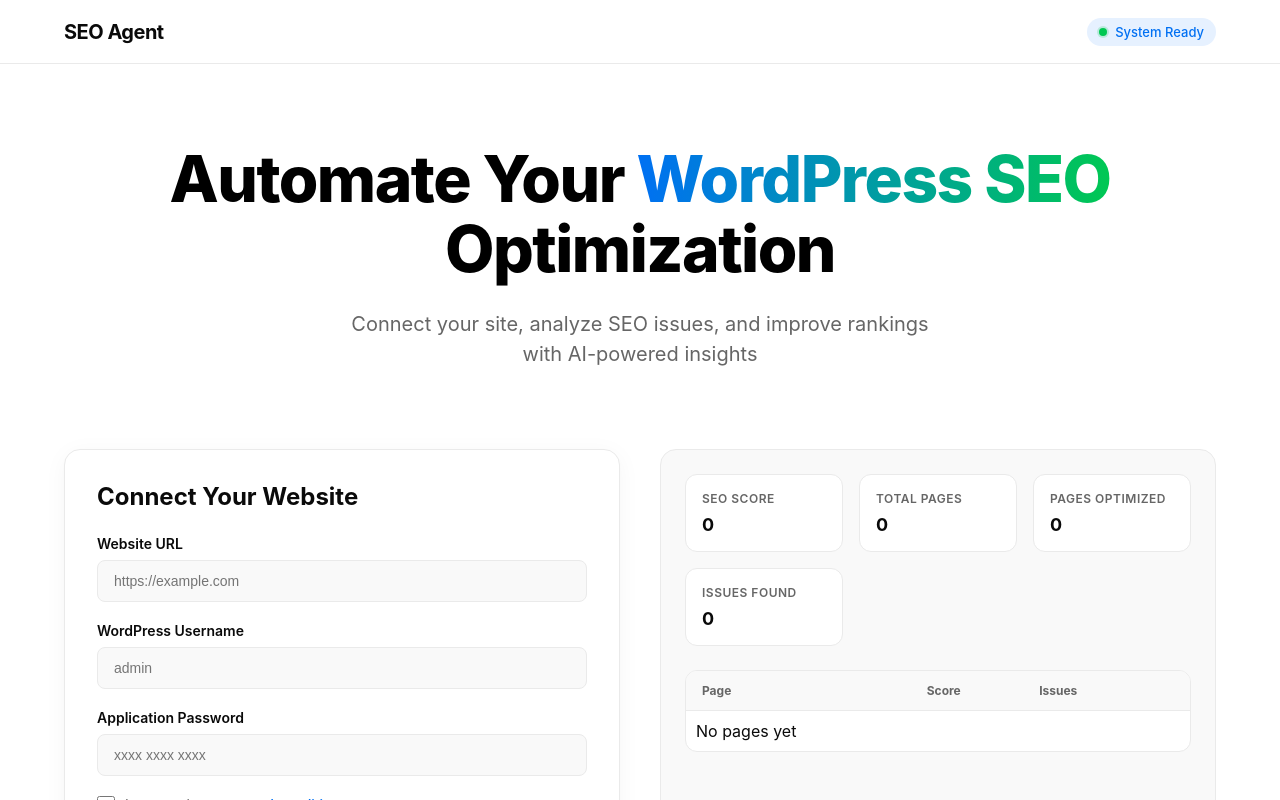
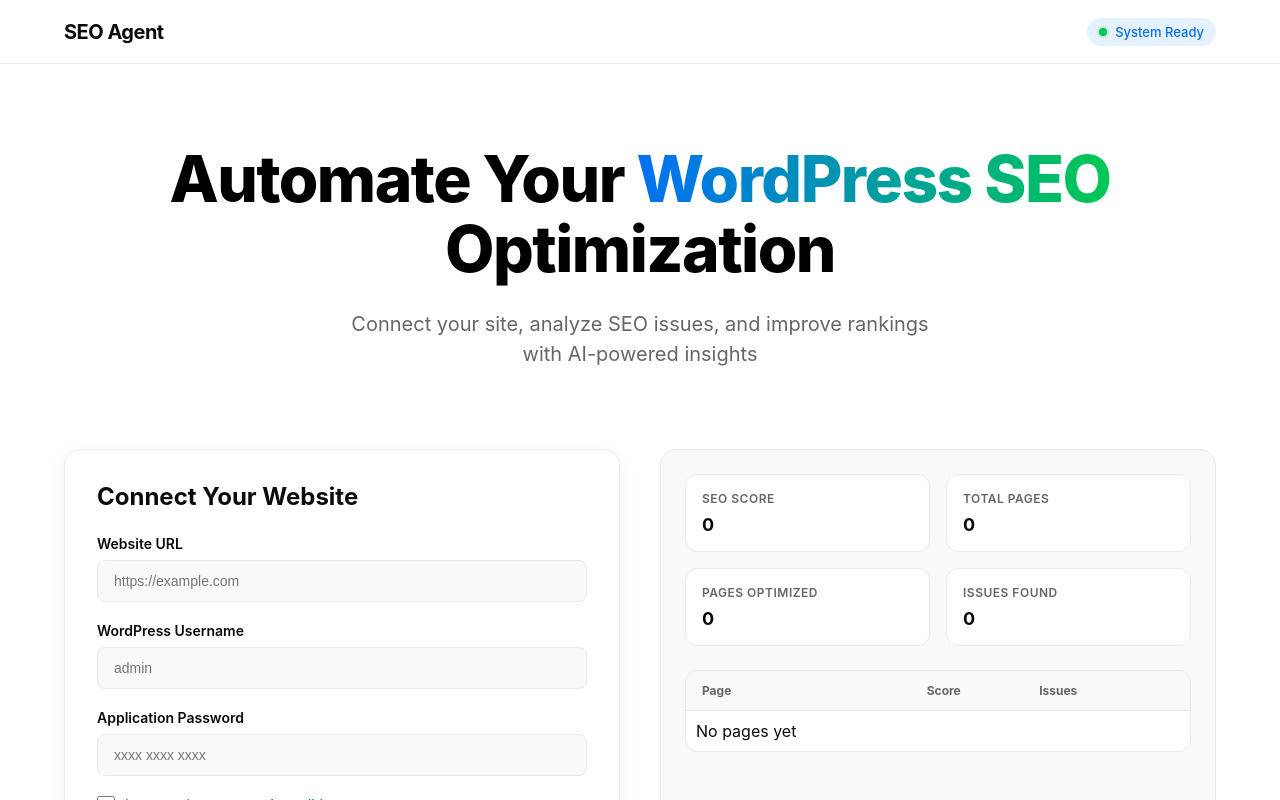
Before and after one commit to pranavstoretransform/seo-agent, a Next.js app: page / in a window 1280 px wide. Shown: the top 800 px of the page. Built offline with nearby package versions, Linux system fonts and the light colour scheme.

Commit message:
Update page.module.css

```diff
--- a/src/app/page.module.css
+++ b/src/app/page.module.css
@@ -261,7 +261,7 @@
 
 .statsGrid {
   display: grid;
-  grid-template-columns: repeat(3, 1fr);
+  grid-template-columns: repeat(2, 2fr);
   gap: 16px;
 }
 
```
